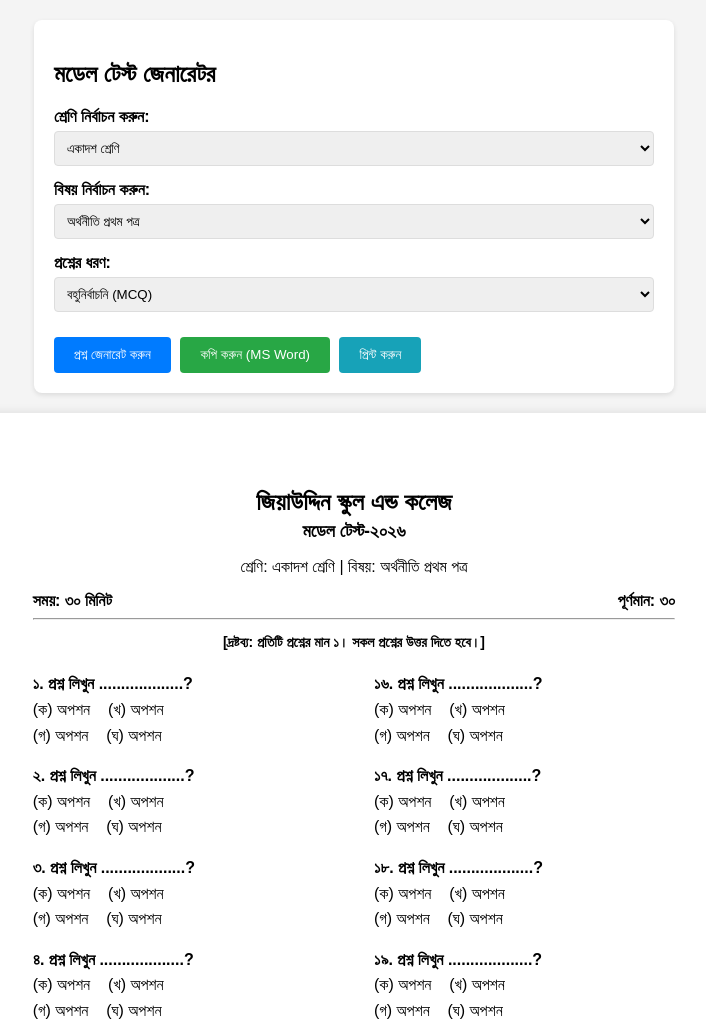
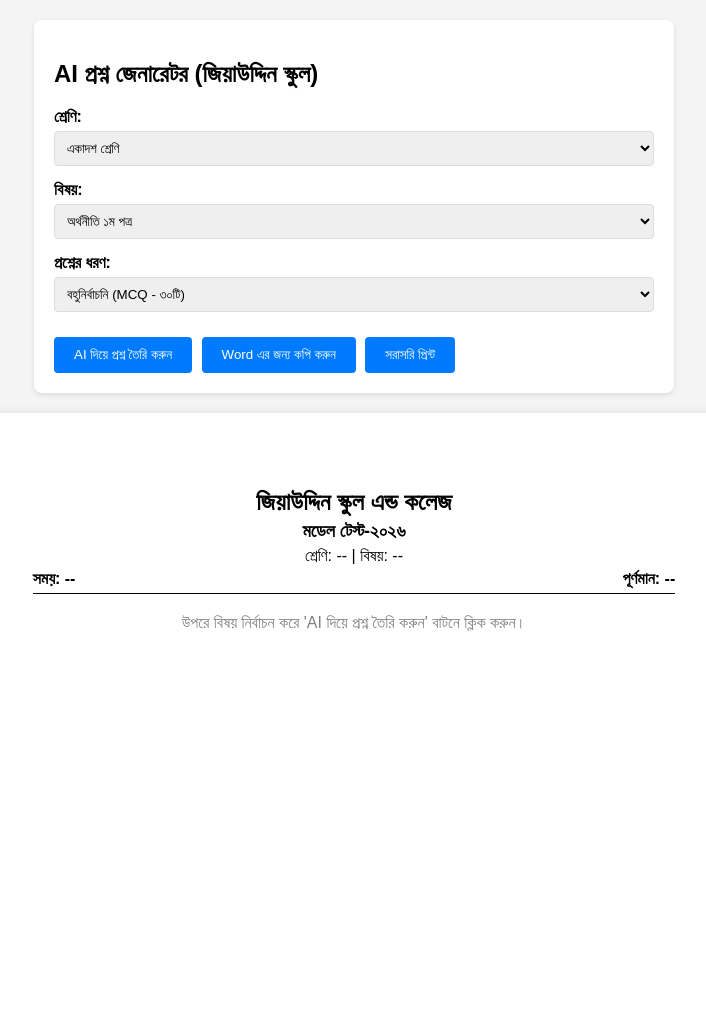
Before and after one commit to economist-bd/Jiauddin-School-Question-Maker, a plain HTML site: page index.html in a window 1280 px wide. Shown: the top 1027 px of the page, without its empty margins (286-992 px from the left). Drawn offline with Linux system fonts and the light colour scheme.

Commit message:
Update index.html

```diff
--- a/index.html
+++ b/index.html
@@ -3,7 +3,7 @@
 <head>
     <meta charset="UTF-8">
     <meta name="viewport" content="width=device-width, initial-scale=1.0">
-    <title>Jiauddin School Question Maker</title>
+    <title>Jiauddin Smart Question Maker</title>
     <link rel="stylesheet" href="style.css">
     <link rel="manifest" href="manifest.json">
     <script src="script.js" defer></script>
@@ -11,54 +11,61 @@
 <body>
 
     <div class="no-print control-panel">
-        <h2>মডেল টেস্ট জেনারেটর</h2>
+        <h2>AI প্রশ্ন জেনারেটর (জিয়াউদ্দিন স্কুল)</h2>
 
+        <div class="grid-2">
             <div class="input-group">
-            <label>শ্রেণি নির্বাচন করুন:</label>
+                <label>শ্রেণি:</label>
                 <select id="classSelect">
-                <option value="একাদশ শ্রেণি">একাদশ শ্রেণি</option>
-                <option value="দ্বাদশ শ্রেণি">দ্বাদশ শ্রেণি</option>
+                    <option value="HSC একাদশ শ্রেণি">একাদশ শ্রেণি</option>
+                    <option value="HSC দ্বাদশ শ্রেণি">দ্বাদশ শ্রেণি</option>
                 </select>
             </div>
 
             <div class="input-group">
-            <label>বিষয় নির্বাচন করুন:</label>
+                <label>বিষয়:</label>
                 <select id="subjectSelect">
-                <option value="অর্থনীতি প্রথম পত্র">অর্থনীতি প্রথম পত্র</option>
-                <option value="অর্থনীতি দ্বিতীয় পত্র">অর্থনীতি দ্বিতীয় পত্র</option>
-                <option value="বাংলা প্রথম পত্র">বাংলা প্রথম পত্র</option>
-                <option value="ইংরেজি প্রথম পত্র">ইংরেজি প্রথম পত্র</option>
-                <option value="আইসিটি">আইসিটি</option>
+                    <option value="অর্থনীতি প্রথম পত্র">অর্থনীতি ১ম পত্র</option>
+                    <option value="অর্থনীতি দ্বিতীয় পত্র">অর্থনীতি ২য় পত্র</option>
+                    <option value="বাংলা প্রথম পত্র">বাংলা ১ম পত্র</option>
+                    <option value="তথ্য ও যোগাযোগ প্রযুক্তি">আইসিটি (ICT)</option>
+                    <option value="পৌরনীতি ও সুশাসন">পৌরনীতি</option>
                 </select>
+            </div>
         </div>
 
         <div class="input-group">
             <label>প্রশ্নের ধরণ:</label>
             <select id="questionType">
-                <option value="mcq">বহুনির্বাচনি (MCQ)</option>
-                <option value="cq">সৃজনশীল (CQ)</option>
+                <option value="mcq">বহুনির্বাচনি (MCQ - ৩০টি)</option>
+                <option value="cq">সৃজনশীল (CQ - ১১টি)</option>
             </select>
         </div>
 
-        <button onclick="generatePaper()">প্রশ্ন জেনারেট করুন</button>
-        <button onclick="copyToClipboard()" style="background-color: #28a745;">কপি করুন (MS Word)</button>
-        <button onclick="window.print()" style="background-color: #17a2b8;">প্রিন্ট করুন</button>
+        <div id="loader" class="loader" style="display: none;">AI প্রশ্ন তৈরি করছে... দয়া করে অপেক্ষা করুন...</div>
+
+        <div class="btn-group">
+            <button onclick="fetchQuestions()" class="btn-gen">AI দিয়ে প্রশ্ন তৈরি করুন</button>
+            <button onclick="copyForWord()" class="btn-copy">Word এর জন্য কপি করুন</button>
+            <button onclick="window.print()" class="btn-print">সরাসরি প্রিন্ট</button>
+        </div>
     </div>
 
     <div class="paper-container" id="paperContent">
-        <div class="header">
-            <h1>জিয়াউদ্দিন স্কুল এন্ড কলেজ</h1>
-            <h3>মডেল টেস্ট-২০২৬</h3>
-            <p>শ্রেণি: <span id="displayClass">একাদশ শ্রেণি</span> | বিষয়: <span id="displaySubject">অর্থনীতি</span></p>
-            <div class="marks-info">
-                <span id="timeDisplay">সময়: ৩০ মিনিট</span>
-                <span id="marksDisplay">পূর্ণমান: ৩০</span>
+        <div class="header" id="headerSection">
+            <h1 style="text-align: center; font-size: 24px; margin: 0;">জিয়াউদ্দিন স্কুল এন্ড কলেজ</h1>
+            <h3 style="text-align: center; margin: 5px 0;">মডেল টেস্ট-২০২৬</h3>
+            <p style="text-align: center; margin: 5px 0;">
+                শ্রেণি: <span id="dispClass">--</span> | বিষয়: <span id="dispSub">--</span>
+            </p>
+            <div style="display: flex; justify-content: space-between; font-weight: bold; border-bottom: 1px solid #000; padding-bottom: 5px; margin-bottom: 10px;">
+                <span id="dispTime">সময়: --</span>
+                <span id="dispMarks">পূর্ণমান: --</span>
             </div>
-            <hr>
-            <p id="instruction" style="font-size: 14px; font-weight: bold;">[দ্রষ্টব্য: সকল প্রশ্নের মান সমান, প্রতিটি প্রশ্নের মান ১]</p>
         </div>
 
-        <div id="questionBody" class="questions">
+        <div id="aiResponseArea" class="questions-area">
+            <p style="text-align: center; color: gray;">উপরে বিষয় নির্বাচন করে 'AI দিয়ে প্রশ্ন তৈরি করুন' বাটনে ক্লিক করুন।</p>
         </div>
     </div>
 
```
Lines whose indentation alone changed are shown as unchanged.
